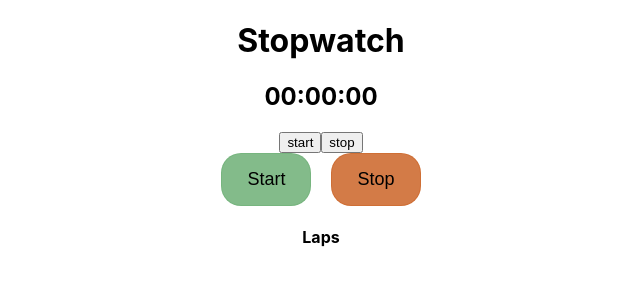
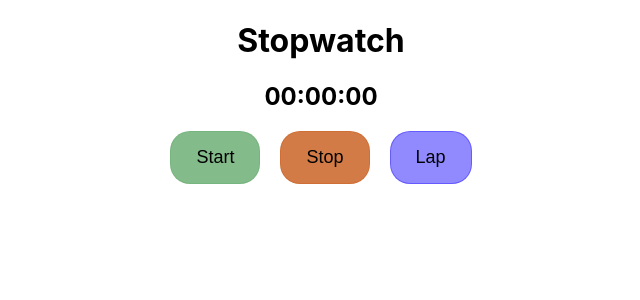
Before and after one commit to leah8/Stopwatch, a React (Create React App) app in the folder my-app/: page / in a window 1280 px wide. Shown: the top 300 px of the page, without its empty margins (319-959 px from the left). Built offline with nearby package versions, Linux system fonts and the light colour scheme.

Commit message:
adjust styles and add lap functionality

```diff
--- a/my-app/src/App.css
+++ b/my-app/src/App.css
@@ -9,6 +9,7 @@
   border: 1px solid rgba(118, 180, 126, 0.9);
   border-radius: 20px;
   margin-right: 10px;
+  transition: all ease-in-out 400ms;
 }
 
 .StopButton {
@@ -18,6 +19,18 @@
   border: 1px solid rgba(207, 109, 52, 0.9);
   border-radius: 20px;
   margin-left: 10px;
+  margin-right: 10px;
+  transition: all ease-in-out 400ms;
+}
+
+.LapButton {
+  padding: 15px 25px;
+  font-size: 18px;
+  background: rgba(73, 60, 255, 0.6);
+  border: 1px solid rgba(73, 60, 255, 0.6);
+  border-radius: 20px;
+  margin-left: 10px;
+  transition: all ease-in-out 400ms;
 }
 
 .ResetButton {
@@ -27,18 +40,30 @@
   border-radius: 8px;
 }
 
-.LapButton {
-  padding: 5px 15px;
-  font-size: 18px;
-  background: rgba(25, 56, 29, 0.1);
-  border-radius: 8px;
+.StartButton:hover {
+  background: rgba(255, 255, 255, 1);
+  color: rgba(118, 180, 126, 1);
+  transition: all ease-in-out 400ms;
 }
 
-.StartButton:hover,
-.StopButton:hover,
-.ResetButton:hover,
+.StopButton:hover {
+  background: rgba(255, 255, 255, 1);
+  color: rgba(207, 109, 52, 1);
+  transition: all ease-in-out 400ms;
+}
+
 .LapButton:hover {
-  opacity: 0.6;
+  background: rgba(255, 255, 255, 1);
+  color: rgba(73, 60, 255, 1);
+  transition: all ease-in-out 400ms;
+}
+
+.hideUntilNeeded {
+  display: none;
+}
+
+.showWhenNeeded {
+  display: block;
 }
 
 .App-logo {
--- a/my-app/src/App.js
+++ b/my-app/src/App.js
@@ -2,16 +2,14 @@ import React from 'react';
 import './App.css';
 import AppTitle from './components/AppTitle'
 import Timer from './components/Timer'
-import Buttons from './components/Buttons'
-import Laps from './components/Laps'
+//import Buttons from './components/Buttons'
+//import Laps from './components/Laps'
 
 function App() {
   return (
     <div className="App">
     <AppTitle />
     <Timer />
-    <Buttons />
-    <Laps />
     </div>
   );
 }
--- a/my-app/src/components/Timer.js
+++ b/my-app/src/components/Timer.js
@@ -14,14 +14,20 @@ class Timer extends Component {
 
         this.handleStartClick = this.handleStartClick.bind(this);
         this.handleStopClick = this.handleStopClick.bind(this);
+        this.handleLapClick = this.handleLapClick.bind(this);
     }
 
     render() {
         return (
             <div>
-            <h2>{this.getMinutes()}:{this.getSeconds()}:{this.getMS()}</h2>
-            <button onClick={this.handleStartClick}>start</button>
-            <button onClick={this.handleStopClick}>stop</button>
+                <h2>{this.getMinutes()}:{this.getSeconds()}:{this.getMS()}</h2>
+                <button class="StartButton" onClick={this.handleStartClick}>Start</button>
+                <button class="StopButton" onClick={this.handleStopClick}>Stop</button>
+                <button class="LapButton" onClick={this.handleLapClick}>Lap</button>
+                <div id="lap-area" class="hideUntilNeeded">
+                    <h3>Laps:</h3>
+                    <div id="lap-space"></div>
+                </div>
             </div>
         )
     }
@@ -55,6 +61,16 @@ class Timer extends Component {
         clearInterval(this.incrementer);
     }
 
+    handleLapClick() {
+        document.getElementById("lap-area").classList.remove("hideUntilNeeded");
+        document.getElementById("lap-area").classList.add("showWhenNeeded");
+        var ms = this.getMS();
+        var seconds = this.getSeconds();
+        var minutes = this.getMinutes();
+        document.getElementById("lap-space").innerHTML += minutes.toString() + ":" + seconds.toString() + ":" + ms.toString();
+        document.getElementById("lap-space").innerHTML += "<br/>";
+    }
+
     currentTime() {
         this.setState( {msElapsed: this.state.msElapsed + 1} )
     }
```
